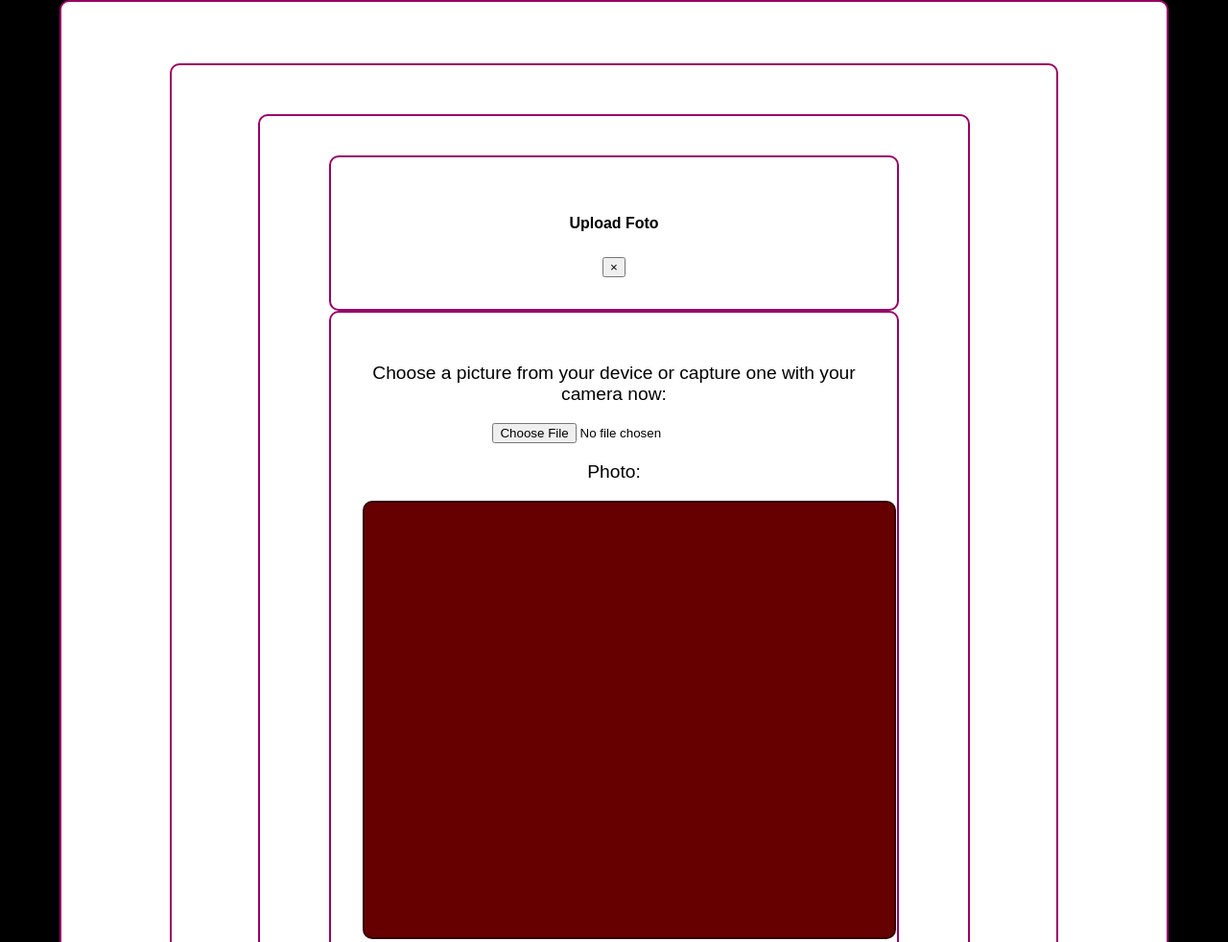
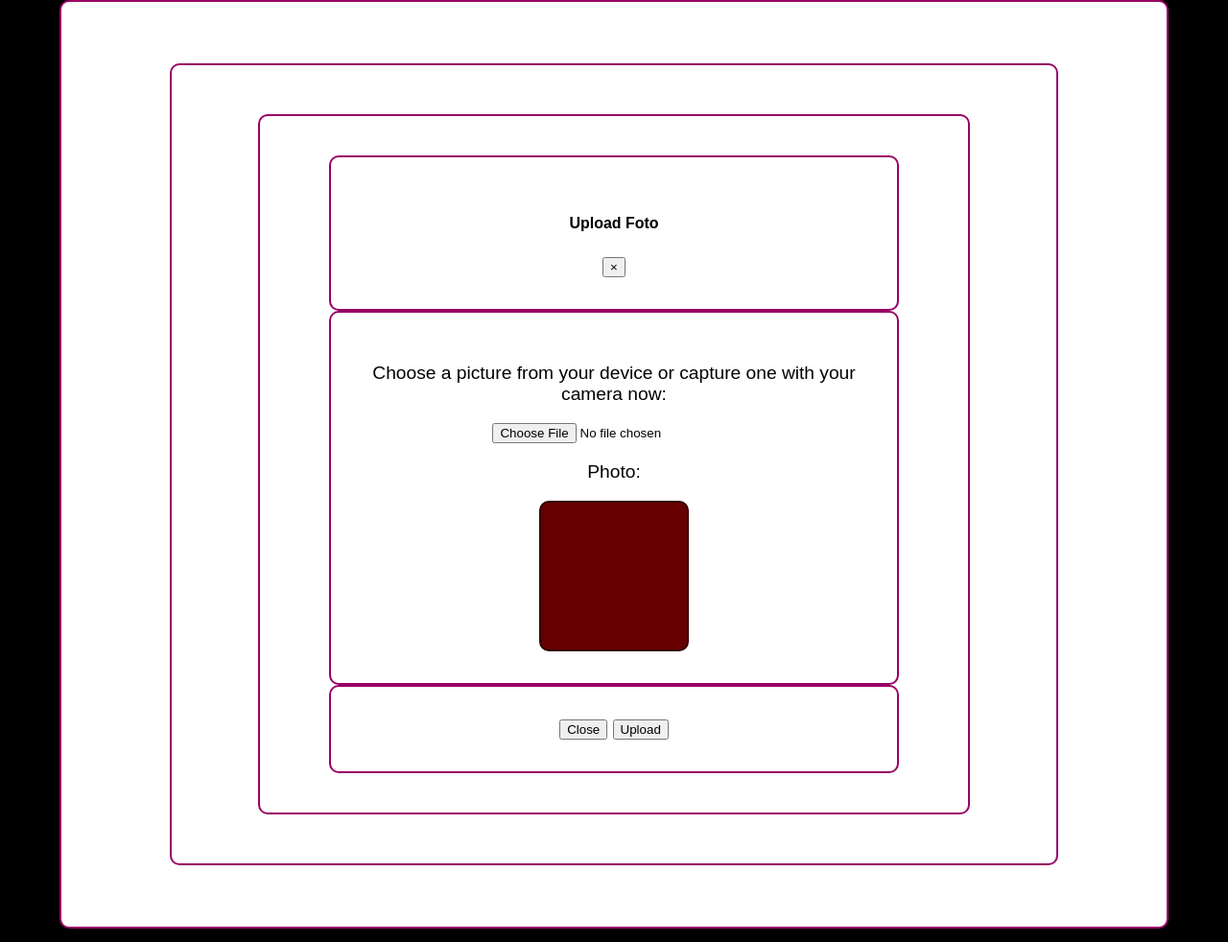
Before and after one commit to Flamiga/outfitfinder, a plain HTML site: page popup.html in a window 1280 px wide. Shown: the top 982 px of the page at 96% size. Drawn offline with Linux system fonts and the light colour scheme.

Commit message:
forskellige forsøg
forsøg på at få fotoet frem på et canvas

```diff
--- a/js/popup.js
+++ b/js/popup.js
@@ -5,20 +5,21 @@ function picChange(evt){
 var fileInput = evt.target.files;
 if(fileInput.length>0){
 //get the file
-}//window url
+}
+//window url
 var windowURL = window.URL || window.webkitURL;
 //picture url
 var picURL = windowURL.createObjectURL(fileInput[0]);
 //get canvas
-var photoCanvas = document.getElementById("capturedPhoto");
-var ctx = photoCanvas.getContext("2d");
+var canvas = document.getElementById("capturedPhoto");
+var ctx = canvas.getContext("2d");
 //create image
-var photo = new Image();
-photo.onload = function(){
+var img = new Image();
+img.onload = function(){
   //draw photo into canvas when ready
-  ctx.drawImage(photo, 0, 0, 500, 400);
+  ctx.drawImage(img, 0, 0, 100, 100);
 };
 //load photo into canvas
-photo.src = picURL;
+img.src = picURL;
 //release object url
 windowURL.revokeObjectURL(picURL);
--- a/popup.html
+++ b/popup.html
@@ -29,22 +29,8 @@ Choose a picture from your device or capture one with your camera now:
   <p>
 Photo:
 </p>
-<canvas id="capturedPhoto" width="500" height="400">
+<canvas id="canvas" width="100" height="100">
 </canvas>
-
-
-
-            <!--<div class="grid-container">
-  <div class="grid-item"> <img src="" alt=""></div>
-  <div class="grid-item">2</div>
-  <div class="grid-item">3</div>
-  <div class="grid-item">4</div>
-  <div class="grid-item">5</div>
-  <div class="grid-item">6</div>
-  <div class="grid-item">7</div>
-  <div class="grid-item">8</div>
-  <div class="grid-item">9</div>
-</div>-->
           </div>
           <div class="modal-footer">
             <button type="button" class="btn btn-secondary" data-dismiss="modal">Close</button>
```
